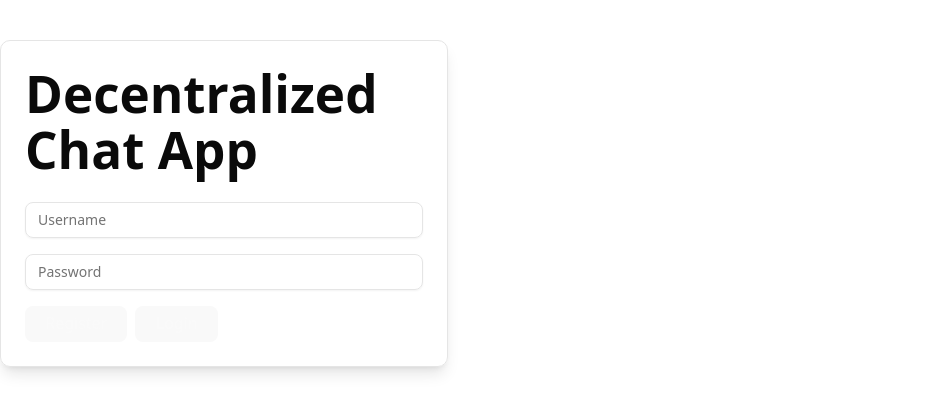
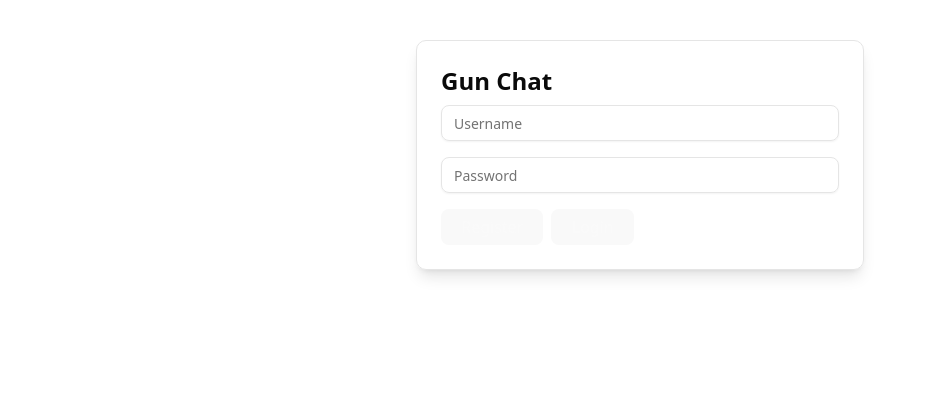
Before and after one commit to AbidAlWassie/gun-chat, a React (Vite) app in the folder client/: page / in a window 1280 px wide. Shown: the top 412 px of the page, without its empty margins (0-927 px from the left). Built offline with nearby package versions, Linux system fonts and the light colour scheme; what gun would draw is missing.

Commit message:
updated ui and more

```diff
--- a/client/src/App.tsx
+++ b/client/src/App.tsx
@@ -89,10 +89,10 @@ function App() {
   };
 
   return (
-    <main className="min-h-screen">
+    <main className="h-screen w-screen justify-center items-center overflow-hidden">
       {!isAuthenticated ? (
         <div className="max-w-md mx-auto mt-10 p-6 border rounded-lg shadow-lg">
-          <h1 className="text-2xl font-bold mb-6">Decentralized Chat App</h1>
+          <h2 className="text-2xl font-bold pb-2">Gun Chat</h2>
           <Auth
             alias={alias}
             password={password}
@@ -104,8 +104,9 @@ function App() {
         </div>
       ) : (
         <>
+          <div className="max-w-md mx-auto mt-10 p-6 border rounded-lg shadow-lg">
             <Navbar onLogout={logout} />
-          <div className="max-w-2xl mx-auto p-6">
+            <div className="max-w-2xl mx-auto my-2">
               <ChatForm
                 room={room}
                 message={message}
@@ -116,6 +117,7 @@ function App() {
               />
               <ChatList messages={messages} />
             </div>
+          </div>
         </>
       )}
     </main>
--- a/client/src/components/chat-list.tsx
+++ b/client/src/components/chat-list.tsx
@@ -12,7 +12,7 @@ interface ChatListProps {
 
 export function ChatList({ messages }: ChatListProps) {
   return (
-    <div className="h-[400px] overflow-y-auto mb-4">
+    <div className="h-[400px] overflow-y-auto my-4">
       <ul className="space-y-2">
         {messages
           .sort((a, b) => a.createdAt - b.createdAt)
--- a/client/src/components/navbar.tsx
+++ b/client/src/components/navbar.tsx
@@ -7,8 +7,8 @@ interface NavbarProps {
 
 export function Navbar({ onLogout }: NavbarProps) {
   return (
-    <nav className="flex justify-between items-center p-4 border-b">
-      <h1 className="text-xl font-bold">Decentralized Chat</h1>
+    <nav className="flex justify-between items-center border-b pb-2">
+      <h2 className="text-2xl font-bold">Gun Chat</h2>
       <Button onClick={onLogout}>Logout</Button>
     </nav>
   );
--- a/client/src/index.css
+++ b/client/src/index.css
@@ -1,3 +1,4 @@
+/* client/src/index.css */
 @import "tailwindcss";
 @import "tw-animate-css";
 
@@ -64,7 +65,7 @@ body {
   display: flex;
   place-items: center;
   min-width: 320px;
-  min-height: 100vh;
+  height: 100%;
 }
 
 h1 {
```
Also changed, not shown: 2 other files (tests, documents, lock files or other folders). Lines whose indentation alone changed are shown as unchanged.
